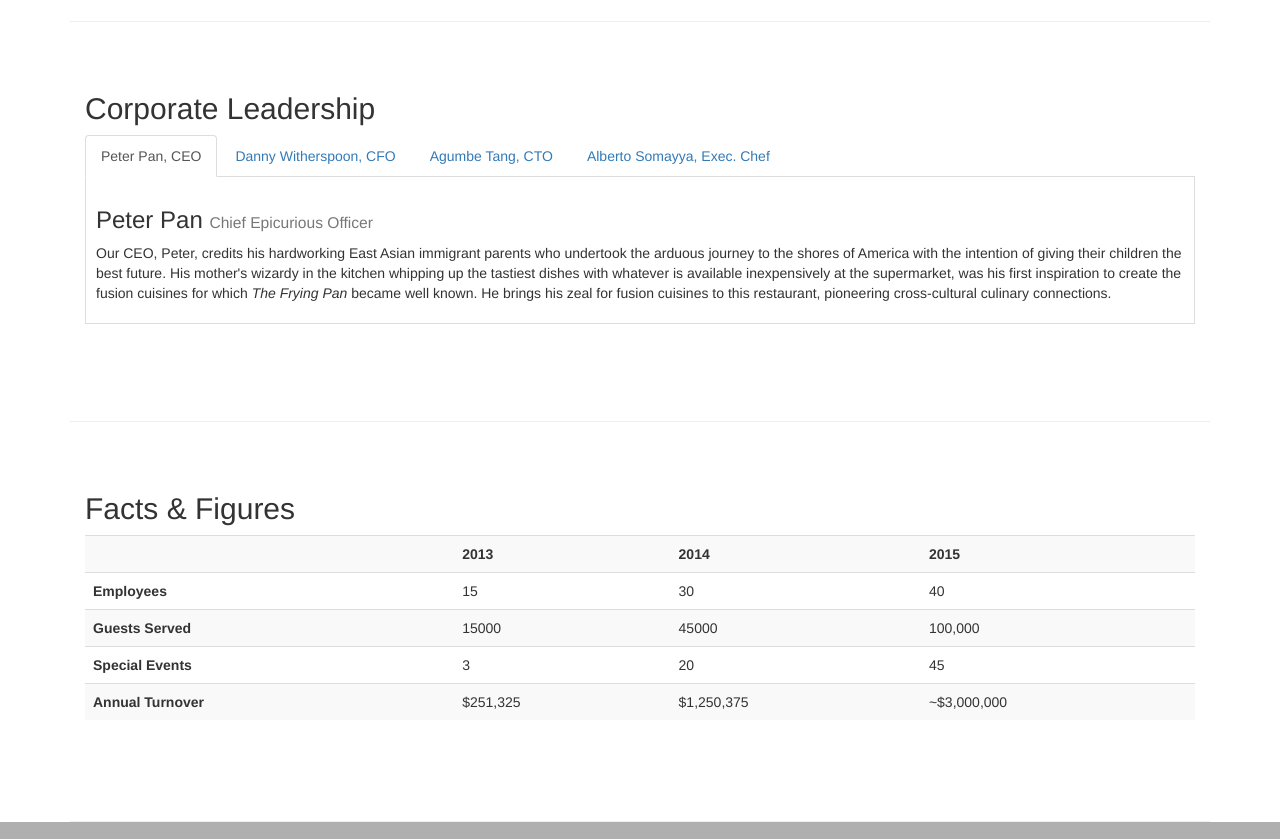
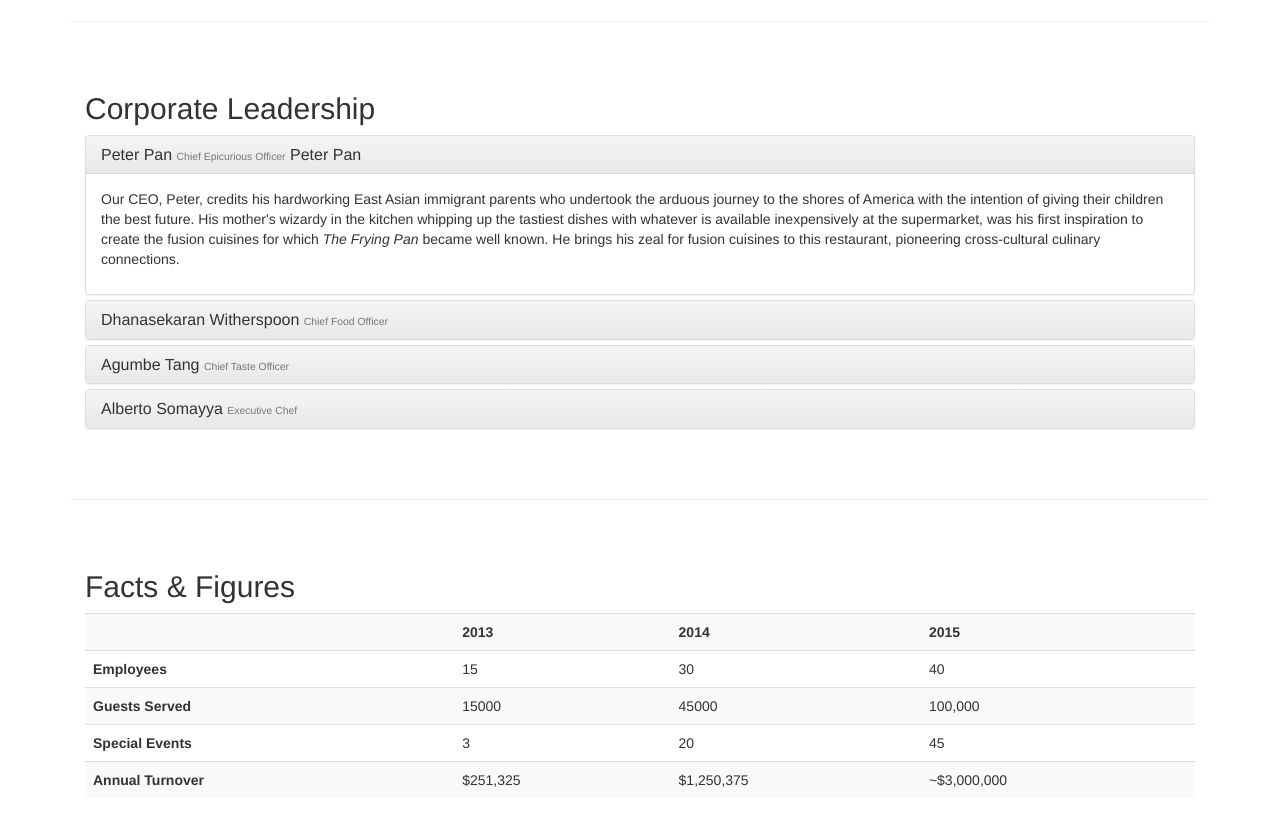
Before and after one commit to Ronaq13/BootStrap_work, a plain HTML site: page aboutus.html in a window 1280 px wide. Shown: the part 1040-1879 px from the top of the page. Drawn offline with nearby package versions, Linux system fonts and the light colour scheme.

Commit message:
addid accordion in aboutus.html

```diff
--- a/aboutus.html
+++ b/aboutus.html
@@ -148,7 +148,7 @@
         <div class="row row-content">              <!-- row 2 -->
             <div class="col-xs-12">
                 <h2>Corporate Leadership</h2>
-                 <ul class="nav nav-tabs" role="tablist">
+    <!--             <ul class="nav nav-tabs" role="tablist">
                         <li role="presentation" class="active">
                             <a href="#peter" aria-controls="peter" role="tab" data-toggle="tab">Peter Pan, CEO</a>
                         </li>
@@ -161,24 +161,49 @@
                         <li role="presentation">
                             <a href="#alberto" aria-controls="alberto" role="tab" data-toggle="tab">Alberto Somayya, Exec. Chef</a>
                         </li>
-                </ul>
+                </ul>       -->
 
-                <div class="tab-content">
-                        <div class="tab-pane fade in active" role="tabpanel" id="peter">
-                            <h3>Peter Pan <small>Chief Epicurious Officer</small></h3>
-                            <p>Our CEO, Peter, credits his hardworking East Asian immigrant parents who undertook the arduous journey to the shores of America with the intention of giving their children the best future. His mother's wizardy in the kitchen whipping up the tastiest dishes with whatever is available inexpensively at the supermarket, was his first inspiration to create the fusion cuisines for which <em>The Frying Pan</em> became well known. He brings his zeal for fusion cuisines to this restaurant, pioneering cross-cultural culinary connections.</p>
+               <div class="panel-group" id="accordion" role="tablist" aria-multiselectable="true">      <!-- <div class="tab-content">   -->
+                        <div class="panel panel-default">   <!-- this is the default panel  -> Due to "in" class in body -->
+                            <div class="panel-heading" role="tab" id="headingPeter">
+                                <h3 class="panel-title"><a role="button" data-toggle="collapse" data-parent="#accordion" href="#peter" aria-expanded="true" aria-controls="peter">Peter Pan <small>Chief Epicurious Officer</small></a> Peter Pan</h3>
+                            </div>
+                            <div class="panel-collapse collapse in" role="tabpanel" id="peter" aria-labelledby="headingPeter">
+                                <div class="panel-body">
+                                    <p>Our CEO, Peter, credits his hardworking East Asian immigrant parents who undertook the arduous journey to the shores of America with the intention of giving their children the best future. His mother's wizardy in the kitchen whipping up the tastiest dishes with whatever is available inexpensively at the supermarket, was his first inspiration to create the fusion cuisines for which <em>The Frying Pan</em> became well known. He brings his zeal for fusion cuisines to this restaurant, pioneering cross-cultural culinary connections.</p>
+                                </div>
+                            </div>
+
                         </div>
-                        <div class="tab-pane fade " role="tabpanel" id="danny">
-                            <h3>Dhanasekaran Witherspoon <small>Chief Food Officer</small></h3>
-                            <p>Our CFO, Danny, as he is affectionately referred to by his colleagues, comes from a long established family tradition in farming and produce. His experiences growing up on a farm in the Australian outback gave him great appreciation for varieties of food sources. As he puts it in his own words, <em>Everything that runs, wins, and everything that stays, pays!</em></p>
+                        <div class="panel panel-default">   <!-- panel 2 -->
+                            <div class="panel-heading" role="tab" id="headingDanny">
+                                <h3 class="panel-title"><a class="collapsed" role="button" data-toggle="collapse" data-parent="#accordion" href="#danny" aria-expanded="false" aria-controls="danny">Dhanasekaran Witherspoon <small>Chief Food Officer</small></a></h3>
+                            </div>
+                            <div class="panel-collapse collapse" role="tabpanel" id="danny" aria-labelledby="headingDanny">  <!-- "in" class not applied here -->
+                                <div class="panel-body">
+                                    <p>Our CFO, Danny, as he is affectionately referred to by his colleagues, comes from a long established family tradition in farming and produce. His experiences growing up on a farm in the Australian outback gave him great appreciation for varieties of food sources. As he puts it in his own words, <em>Everything that runs, wins, and everything that stays, pays!</em></p>
+                                </div>
+                            </div>
                         </div>
-                        <div class="tab-pane fade " role="tablist" id="agumbe">
-                            <h3>Agumbe Tang <small>Chief Taste Officer</small></h3>
-                            <p>Blessed with the most discerning gustatory sense, Agumbe, our CFO, personally ensures that every dish that we serve meets his exacting tastes. Our chefs dread the tongue lashing that ensues if their dish does not meet his exacting standards. He lives by his motto, <em>You click only if you survive my lick.</em></p>
+                        <div class="panel panel-default">     <!--panel 3 -->
+                            <div class="panel-heading" role="tab" id="headingAgumbe">
+                                <h3 class="panel-title"><a class="collapsed" role="button" data-toggle="collapse" data-parent="#accordion" href="#agumbe" aria-expanded="false" aria-controls="agumbe">Agumbe Tang <small>Chief Taste Officer</small></a></h3>
+                            </div>
+                            <div class="panel-collapse collapse" role="tabpanel" id="agumbe" aria-labelledby="headingAgumbe">
+                                <div class="panel-body">
+                                    <p>Blessed with the most discerning gustatory sense, Agumbe, our CFO, personally ensures that every dish that we serve meets his exacting tastes. Our chefs dread the tongue lashing that ensues if their dish does not meet his exacting standards. He lives by his motto, <em>You click only if you survive my lick.</em></p>
+                                </div>
+                            </div>
                         </div>
-                        <div class="tab-pane fade " role="tablist" id="alberto">
-                            <h3>Alberto Somayya <small>Executive Chef</small></h3>
-                            <p>Award winning three-star Michelin chef with wide International experience having worked closely with whos-who in the culinary world, he specializes in creating mouthwatering Indo-Italian fusion experiences. He says, <em>Put together the cuisines from the two craziest cultures, and you get a winning hit! Amma Mia!</em></p>
+                        <div class="panel panel-default">    <!-- panel 4 -->
+                            <div class="panel-heading" role="tab" id="headingAlberto">
+                                <h3 class="panel-title"><a class="collapsed" role="button" data-toggle="collapse" data-parent="#accordion" href="#alberto" aria-expanded="false" aria-controls="alberto">Alberto Somayya <small>Executive Chef</small></a></h3>
+                            </div>
+                            <div class="panel-collapse collapse" role="tabpanel" id="alberto" aria-labelledby="headingAlberto">
+                                <div class="panel-body">
+                                    <p>Award winning three-star Michelin chef with wide International experience having worked closely with whos-who in the culinary world, he specializes in creating mouthwatering Indo-Italian fusion experiences. He says, <em>Put together the cuisines from the two craziest cultures, and you get a winning hit! Amma Mia!</em></p>
+                                </div>
+                            </div>
                         </div>
                 </div>
             </div>
```
